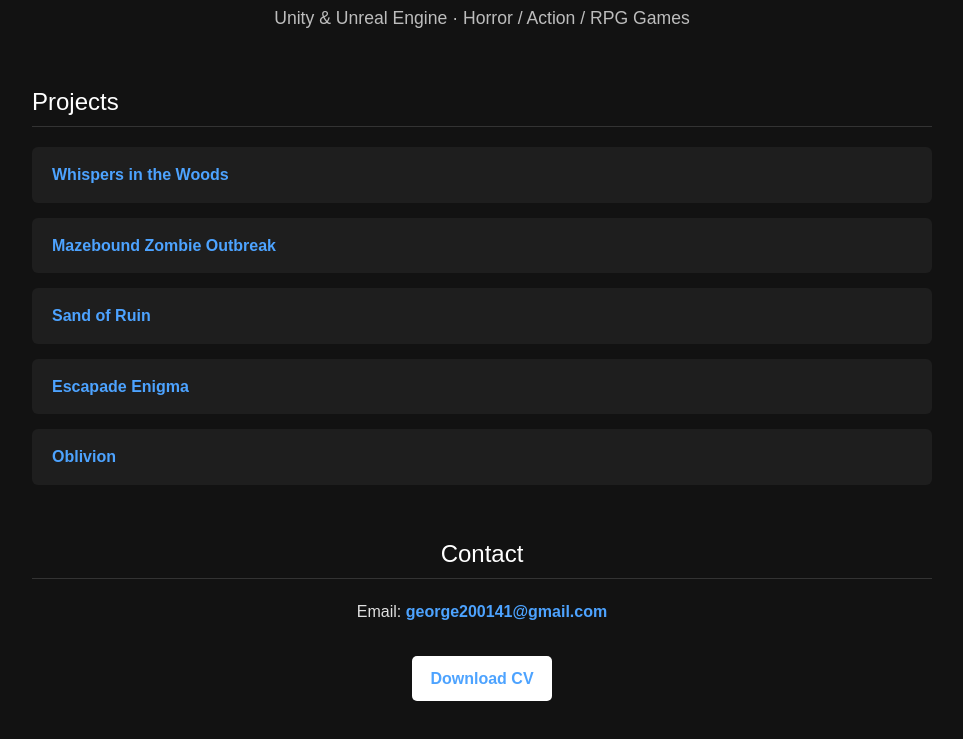
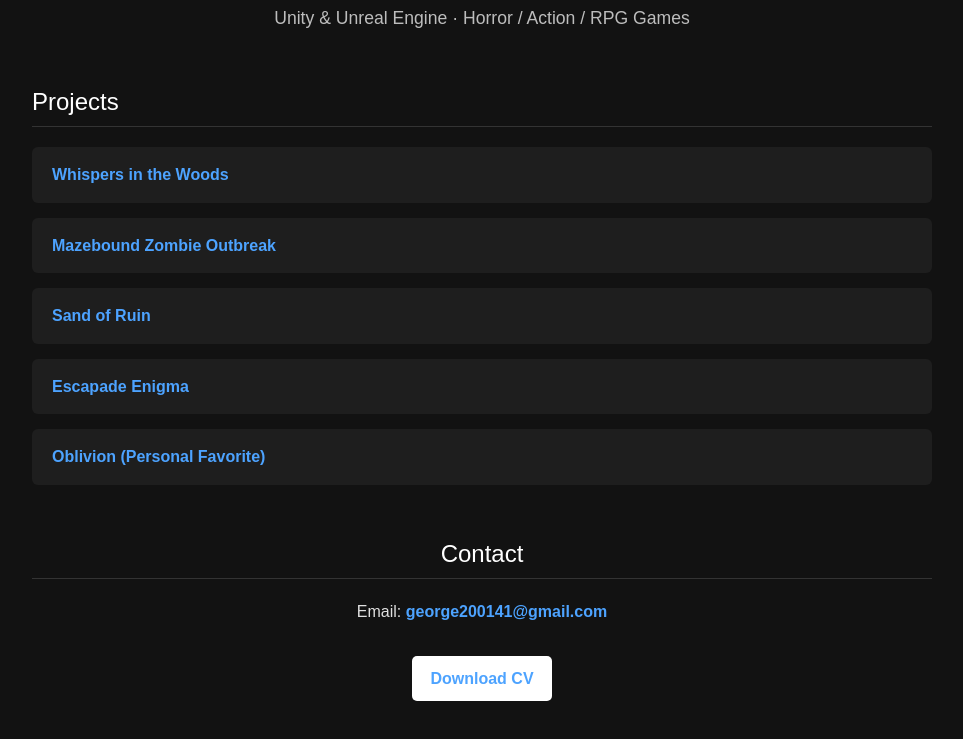
Before and after one commit to bjesenn/Portfolio, a plain HTML site: page index.html in a window 1280 px wide. Shown: the part 133-872 px from the top of the page, without its empty margins (158-1121 px from the left). Drawn offline with Linux system fonts and the light colour scheme.

Commit message:
Update index.html

```diff
--- a/index.html
+++ b/index.html
@@ -154,7 +154,7 @@
       <div class="project-card"><a href="https://mega.nz/folder/PNU2RKhB#nF8B2VjFAsTZZCIa0ThNAw">Mazebound Zombie Outbreak</a></div>
       <div class="project-card"><a href="https://mega.nz/folder/PckQwIzR#5rSf2Lhk5F-BWietTkeDnw">Sand of Ruin</a></div>
       <div class="project-card"><a href="https://mega.nz/file/bRdzjZLY#a5kuczDABpT2DOYOQkfoNgVatthCuZJPf1HMjjqrc8I">Escapade Enigma</a></div>
-      <div class="project-card"><a href="https://mega.nz/fm/qI9yTKgR">Oblivion</a></div>
+      <div class="project-card"><a href="https://mega.nz/fm/qI9yTKgR">Oblivion (Personal Favorite)</a></div>
     </div>
 
     <div class="contact">
```
